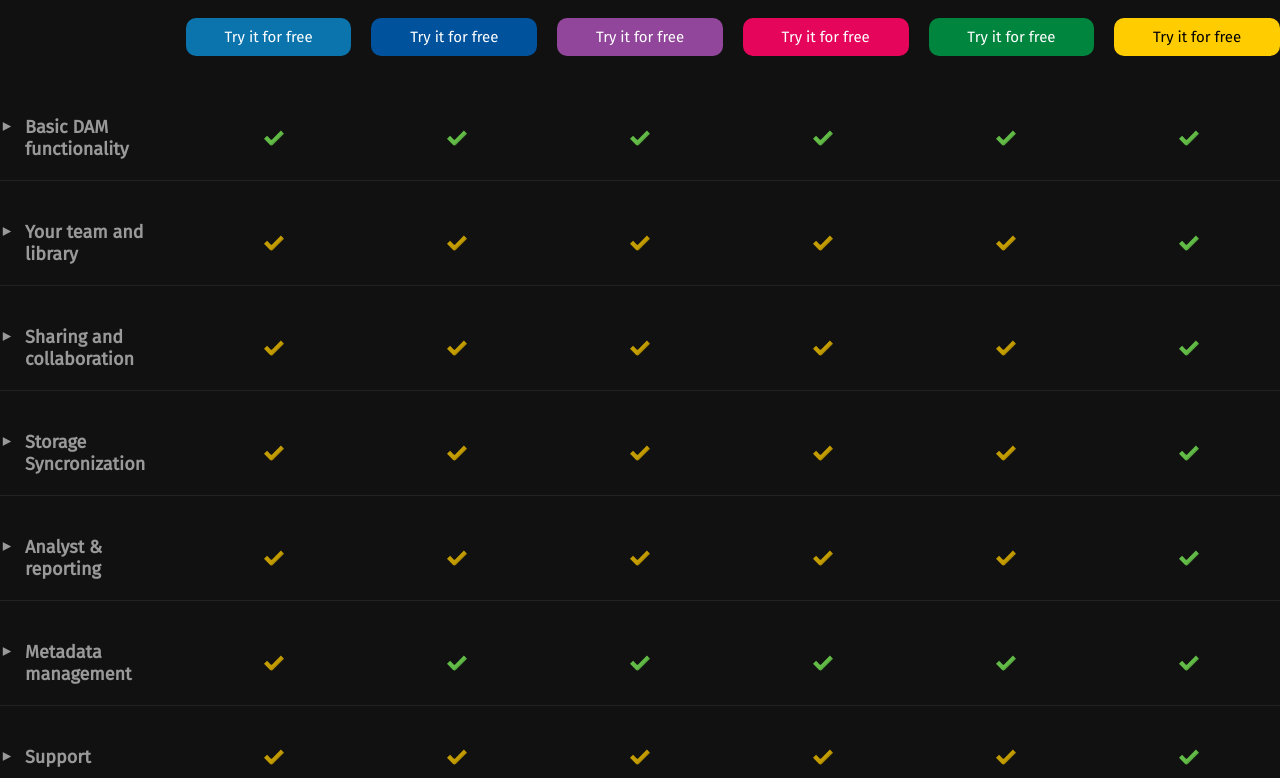
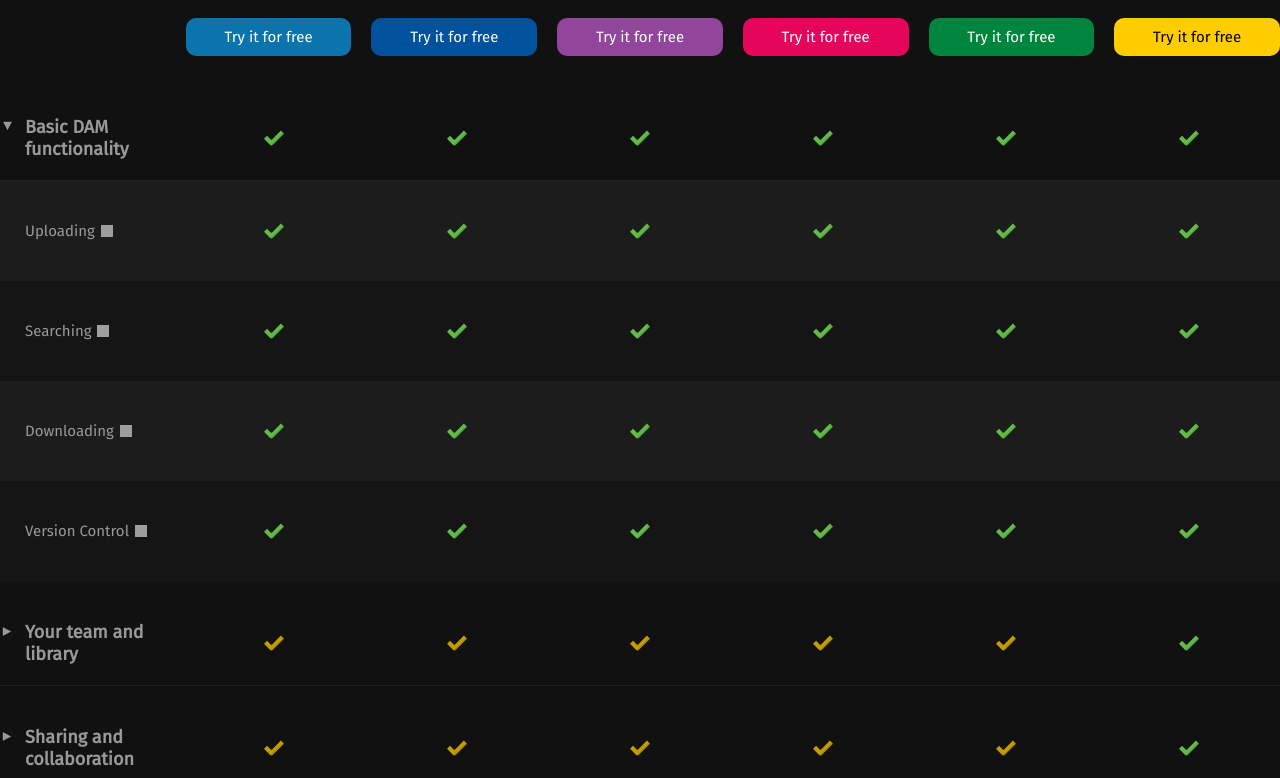
Before and after one commit to OlEzhA0/pics-test-task, a React (Create React App) app: page /#/pricing in a window 1280 px wide. Shown: the part 770-1548 px from the top of the page. Built offline with nearby package versions, Linux system fonts and the light colour scheme; grey boxes are pictures that could not be loaded.

Commit message:
Some css change into table

```diff
--- a/src/App.tsx
+++ b/src/App.tsx
@@ -38,7 +38,7 @@ function App() {
         <Route path="/pricing" exact component={HomePage} />
         <Route path="/" component={NotAvailable} />
       </Switch>
-        <Header header={headerVisible} />
+      <Header header={headerVisible} />
       <Footer />
     </>
   );
--- a/src/components/HomePage/HomePage.tsx
+++ b/src/components/HomePage/HomePage.tsx
@@ -51,7 +51,7 @@ export const HomePage: React.FC = () => {
     tableConfig ? (
       <div className="HomePage">
         <HeaderTitle />
-        {window.innerWidth < largeScreen && <PlansToggle month={month} setMonth={setMonth} />}
+        {window.innerWidth < largeScreen && <PlansToggle month={month} setMonth={setMonth} additionallity="--additionallity" />}
         {tableConfig?.map((config) => (
           <Plans columns={config} key={config[0]} screenWidth={screenWidth} month={month} setMonth={setMonth} />
         ))}
--- a/src/components/Plans/Plans.scss
+++ b/src/components/Plans/Plans.scss
@@ -152,7 +152,7 @@
       display: none;
     }
 
-    &--additionally {
+    &--additionallity {
       display: none;
 
       @media screen and (max-width: $largeScreen) {
@@ -198,6 +198,14 @@
     align-items: center;
     margin-bottom: 15px;
     cursor: pointer;
+
+    &--additionallity {
+      display: flex;
+      width: 240px;
+      margin: 0 auto;
+      align-items: center;
+      cursor: pointer;
+    }
   }
 
   &__Annual {
--- a/src/components/Plans/Plans.tsx
+++ b/src/components/Plans/Plans.tsx
@@ -3,6 +3,7 @@ import "./Plans.scss";
 import { TABLE_INFO } from "../../helpers";
 import cn from "classnames";
 import { Table } from "../Table";
+import { PlansToggle } from "../PlansToggle";
 
 interface Props {
   columns: string[];
@@ -11,34 +12,22 @@ interface Props {
   setMonth: (month: boolean) => void;
 }
 
-export const Plans: React.FC<Props> = ({ columns, screenWidth, month, setMonth }) => {
-
+export const Plans: React.FC<Props> = ({
+  columns,
+  screenWidth,
+  month,
+  setMonth,
+}) => {
   return (
     <>
       <div className="Plans tableContainer">
-        <div className={cn({
-          "Plans__Cards": true,
-          container: screenWidth <= 1150,
-        })}>
-          <div className="Plans__Toggle">
-            <label
-              className="Plans__ToggleContent"
-              onClick={() => setMonth(!month)}
-            >
-              <p className="Plans__Monthly"> Monthly</p>
-              <div className="Plans__HandleToggle">
-                <div
-                  className={cn({
-                    Plans__Toggler: true,
-                    "Plans__Toggler--up": !month,
-                    "Plans__Toggler--down": month,
-                  })}
-                />
-              </div>
-              <p className="Plans__Annual">Annual</p>
-              <p className="Plans__FreeMonthly">(2 months free)</p>
-            </label>
-          </div>
+        <div
+          className={cn({
+            Plans__Cards: true,
+            container: screenWidth <= 1150,
+          })}
+        >
+          <PlansToggle month={month} setMonth={setMonth} additionallity="" />
           {columns.map((card) => (
             <div
               className="Plans__Card"
--- a/src/components/PlansToggle/PlansToggle.scss
+++ b/src/components/PlansToggle/PlansToggle.scss
@@ -1,18 +1,7 @@
+@import "../../vars.scss";
+
 .PlansToggle {
-  &__ToggleContent {
-    display: flex;
-    width: 240px;
-    margin: 0 auto;
-    align-items: center;
-    cursor: pointer;
-  }
-
   &__PlanInfoContainer {
     text-align: center;
   }
-
-  &__FreeMonthly {
-    margin-top: 5px;
-  }
-
 }
--- a/src/components/PlansToggle/PlansToggle.tsx
+++ b/src/components/PlansToggle/PlansToggle.tsx
@@ -5,13 +5,14 @@ import cn from "classnames";
 interface Props {
   month: boolean;
   setMonth: (month: boolean) => void;
+  additionallity: string
 }
 
-export const PlansToggle: React.FC<Props> = ({ month, setMonth }) => {
+export const PlansToggle: React.FC<Props> = ({ month, setMonth, additionallity }) => {
   return (
-    <div className="Plans__Toggle--additionally container">
+    <div className={`Plans__Toggle${additionallity} container`}>
       <label
-        className="PlansToggle__ToggleContent"
+        className={`Plans__ToggleContent${additionallity}`}
         onClick={() => setMonth(!month)}
       >
         <p className="Plans__Monthly"> Monthly</p>
--- a/src/components/Table/Table.tsx
+++ b/src/components/Table/Table.tsx
@@ -17,8 +17,8 @@ export const Table: React.FC<Props> = ({ columns, screenWidth }) => {
         container: screenWidth < 1150,
       })}
     >
-      {TABLE_ROW.map((info) => (
-        <TableData info={info} key={info} columns={columns} />
+      {TABLE_ROW.map((info, i) => (
+        <TableData info={info} key={info} columns={columns} defaultOpen={i === 0} />
       ))}
     </div>
   );
--- a/src/components/TableData/TableData.scss
+++ b/src/components/TableData/TableData.scss
@@ -3,19 +3,18 @@
 .TableData {
   white-space: normal;
   &__Info {
-    transform: scale(1, 0.5);
-    transition: all 0s;
+    transform: scale(1, 0.5) translateY(-100px);
     visibility: hidden;
     opacity: 0;
     position: absolute;
-
+    transition: all 0.4s;
     &--open {
       transition: all 0.4s;
 
       position: relative;
       visibility: visible;
       opacity: 1;
-      transform: scale(1);
+      transform: scale(1) translateY(0);
     }
   }
 
@@ -28,15 +27,13 @@
     }
 
     @media screen and (max-width: $mediumScreen) {
-      grid-template-columns: .6fr .2fr 1fr;
+      grid-template-columns: 0.6fr 0.2fr 1fr;
     }
 
     @media screen and (max-width: $smallScreen) {
       grid-template-columns: 2fr 1fr;
       grid-column-gap: 10px;
     }
-
-
 
     &:nth-child(even) {
       background-color: #151515;
--- a/src/components/TableData/TableData.tsx
+++ b/src/components/TableData/TableData.tsx
@@ -7,10 +7,11 @@ import cn from "classnames";
 interface Props {
   info: string;
   columns: string[];
+  defaultOpen: boolean;
 }
 
-export const TableData: React.FC<Props> = ({ info, columns }) => {
-  const [openInfo, setOpenInfo] = useState(true);
+export const TableData: React.FC<Props> = ({ info, columns, defaultOpen }) => {
+  const [openInfo, setOpenInfo] = useState(!defaultOpen);
 
   return (
     <>
```
